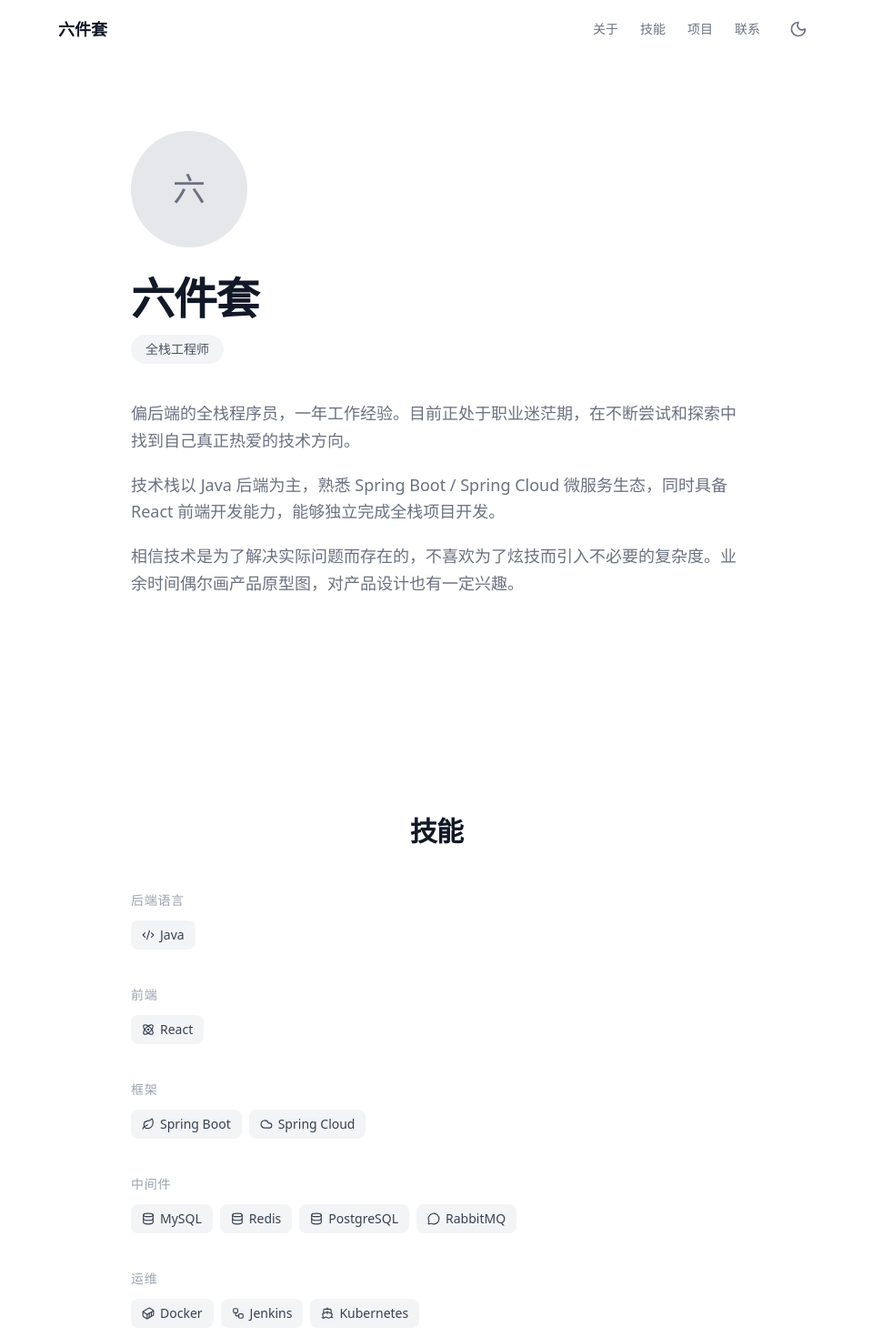
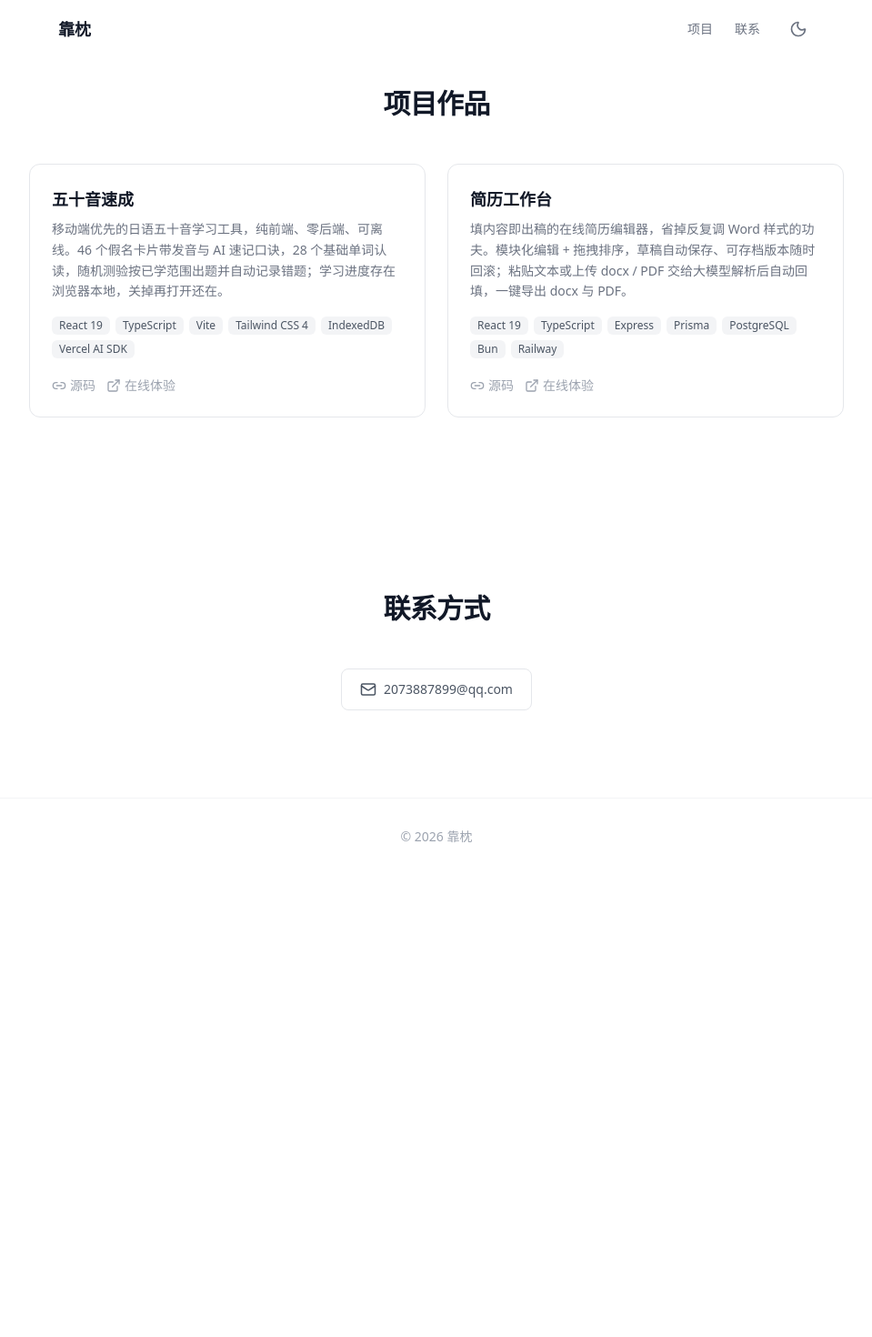
Before and after one commit to tfcekyxh/me, a React (Vite) app: page / in a window 1280 px wide. Shown: the top 1470 px of the page at 91% size, without its empty margins (160-1119 px from the left). After the commit the page ends 962 px from the top, so only its background shows below. Built offline with nearby package versions, Linux system fonts and the light colour scheme.

Commit message:
精简首页为项目作品与联系方式，站点更名为靠枕
移除个人简介与技能板块（含 Hero、Skills 组件及 skills 数据），
导航只保留项目、联系两个锚点；联系方式去掉占位提示，
页脚仅保留版权行，站点名称统一改为「靠枕」。

```diff
--- a/index.html
+++ b/index.html
@@ -13,7 +13,7 @@
     <meta charset="UTF-8" />
     <link rel="icon" type="image/svg+xml" href="/favicon.svg" />
     <meta name="viewport" content="width=device-width, initial-scale=1.0" />
-    <title>六件套 - 全栈工程师</title>
+    <title>靠枕 - 全栈工程师</title>
   </head>
   <body>
     <div id="root"></div>
--- a/src/App.tsx
+++ b/src/App.tsx
@@ -1,6 +1,4 @@
 import { Navbar } from './components/Navbar'
-import { Hero } from './components/Hero'
-import { Skills } from './components/Skills'
 import { Projects } from './components/Projects'
 import { Contact } from './components/Contact'
 import { Footer } from './components/Footer'
@@ -11,8 +9,6 @@ function App() {
     <div className="min-h-screen bg-white text-gray-900 dark:bg-gray-950 dark:text-gray-100">
       <SEO />
       <Navbar />
-      <Hero />
-      <Skills />
       <Projects />
       <Contact />
       <Footer />
--- a/src/components/Contact.tsx
+++ b/src/components/Contact.tsx
@@ -28,10 +28,6 @@ export function Contact() {
             )
           })}
         </div>
-
-        <p className="mt-10 text-sm text-gray-400">
-          GitHub / LinkedIn 待补充
-        </p>
       </AnimatedSection>
     </section>
   )
--- a/src/components/Footer.tsx
+++ b/src/components/Footer.tsx
@@ -2,10 +2,7 @@ export function Footer() {
   return (
     <footer className="border-t border-gray-100 px-4 py-8 dark:border-gray-800">
       <div className="mx-auto max-w-4xl text-center text-sm text-gray-400">
-        <p>
-          &copy; {new Date().getFullYear()} 六件套 &mdash; 基于 React + Vite + Tailwind CSS
-          构建
-        </p>
+        <p>&copy; {new Date().getFullYear()} 靠枕</p>
       </div>
     </footer>
   )
--- a/src/components/Hero.tsx
+++ /dev/null
@@ -1,44 +0,0 @@
-import { AnimatedSection } from './AnimatedSection'
-
-export function Hero() {
-  return (
-    <section
-      id="hero"
-      className="min-h-screen flex items-center px-4 sm:px-6 lg:px-8"
-    >
-      <AnimatedSection className="mx-auto max-w-2xl">
-        {/* avatar placeholder */}
-        <div className="mb-8 flex justify-center md:justify-start">
-          <div className="flex h-28 w-28 items-center justify-center rounded-full bg-gray-200 text-4xl font-medium text-gray-500 dark:bg-gray-800 dark:text-gray-400 md:h-32 md:w-32">
-            六
-          </div>
-        </div>
-
-        {/* name + title */}
-        <h1 className="mb-4 text-center text-4xl font-semibold tracking-tight text-gray-900 dark:text-gray-100 md:text-left md:text-5xl">
-          六件套
-        </h1>
-        <div className="mb-10 flex justify-center md:justify-start">
-          <span className="inline-block rounded-full bg-gray-100 px-4 py-1.5 text-sm font-medium text-gray-600 dark:bg-gray-800 dark:text-gray-300">
-            全栈工程师
-          </span>
-        </div>
-
-        {/* intro paragraphs */}
-        <div className="space-y-5 text-base leading-relaxed text-gray-500 dark:text-gray-400 md:text-lg">
-          <p>
-            偏后端的全栈程序员，一年工作经验。目前正处于职业迷茫期，在不断尝试和探索中找到自己真正热爱的技术方向。
-          </p>
-          <p>
-            技术栈以 Java 后端为主，熟悉 Spring Boot / Spring Cloud
-            微服务生态，同时具备 React
-            前端开发能力，能够独立完成全栈项目开发。
-          </p>
-          <p>
-            相信技术是为了解决实际问题而存在的，不喜欢为了炫技而引入不必要的复杂度。业余时间偶尔画产品原型图，对产品设计也有一定兴趣。
-          </p>
-        </div>
-      </AnimatedSection>
-    </section>
-  )
-}
--- a/src/components/Navbar.tsx
+++ b/src/components/Navbar.tsx
@@ -3,8 +3,6 @@ import { Menu, X } from 'lucide-react'
 import { ThemeToggle } from './ThemeToggle'
 
 const NAV_ITEMS = [
-  { id: 'hero', label: '关于' },
-  { id: 'skills', label: '技能' },
   { id: 'projects', label: '项目' },
   { id: 'contact', label: '联系' },
 ]
@@ -36,7 +34,7 @@ export function Navbar() {
       <div className="mx-auto max-w-4xl px-4 sm:px-6 lg:px-8">
         <div className="flex h-16 items-center justify-between">
           <span className="text-lg font-semibold text-gray-900 dark:text-gray-100">
-            六件套
+            靠枕
           </span>
 
           {/* desktop nav */}
--- a/src/components/Projects.tsx
+++ b/src/components/Projects.tsx
@@ -10,7 +10,7 @@ function ProjectCard({
   demoUrl,
 }: (typeof projects)[number]) {
   return (
-    <div className="rounded-xl border border-gray-200 bg-white p-6 transition-all hover:-translate-y-1 hover:shadow-md dark:border-gray-800 dark:bg-gray-900">
+    <div className="relative rounded-xl border border-gray-200 bg-white p-6 transition-all hover:-translate-y-1 hover:shadow-md dark:border-gray-800 dark:bg-gray-900">
       <h3 className="mb-2 text-lg font-semibold text-gray-900 dark:text-gray-100">
         {name}
       </h3>
@@ -35,7 +35,7 @@ function ProjectCard({
             href={githubUrl}
             target="_blank"
             rel="noopener noreferrer"
-            className="inline-flex items-center gap-1 text-sm text-gray-400 hover:text-gray-700 dark:hover:text-gray-300 transition-colors"
+            className="relative z-10 inline-flex items-center gap-1 text-sm text-gray-400 hover:text-gray-700 dark:hover:text-gray-300 transition-colors"
           >
             <Link2 size={16} />
             源码
@@ -46,13 +46,24 @@ function ProjectCard({
             href={demoUrl}
             target="_blank"
             rel="noopener noreferrer"
-            className="inline-flex items-center gap-1 text-sm text-gray-400 hover:text-gray-700 dark:hover:text-gray-300 transition-colors"
+            className="relative z-10 inline-flex items-center gap-1 text-sm text-gray-400 hover:text-gray-700 dark:hover:text-gray-300 transition-colors"
           >
             <ExternalLink size={16} />
             在线体验
           </a>
         )}
       </div>
+
+      {/* 整卡可点：铺满卡片的透明链接，源码等内部链接用 z-10 浮在其上 */}
+      {demoUrl && (
+        <a
+          href={demoUrl}
+          target="_blank"
+          rel="noopener noreferrer"
+          aria-label={`在线体验 ${name}`}
+          className="absolute inset-0 rounded-xl"
+        />
+      )}
     </div>
   )
 }
--- a/src/components/SEO.tsx
+++ b/src/components/SEO.tsx
@@ -3,15 +3,15 @@ import { Helmet } from 'react-helmet-async'
 export function SEO() {
   return (
     <Helmet>
-      <title>六件套 - 全栈工程师</title>
+      <title>靠枕 - 全栈工程师</title>
       <meta name="description" content="偏后端的全栈程序员，技术栈以 Java / Spring Boot / React 为主。个人介绍与作品展示。" />
 
-      <meta property="og:title" content="六件套 - 全栈工程师" />
+      <meta property="og:title" content="靠枕 - 全栈工程师" />
       <meta property="og:description" content="偏后端的全栈程序员，技术栈以 Java / Spring Boot / React 为主。" />
       <meta property="og:type" content="website" />
 
       <meta name="twitter:card" content="summary" />
-      <meta name="twitter:title" content="六件套 - 全栈工程师" />
+      <meta name="twitter:title" content="靠枕 - 全栈工程师" />
       <meta name="twitter:description" content="偏后端的全栈程序员，技术栈以 Java / Spring Boot / React 为主。" />
     </Helmet>
   )
--- a/src/components/Skills.tsx
+++ /dev/null
@@ -1,38 +0,0 @@
-import { skillCategories } from '../data/skills'
-import { AnimatedSection } from './AnimatedSection'
-
-export function Skills() {
-  return (
-    <section id="skills" className="px-4 sm:px-6 lg:px-8 py-24">
-      <AnimatedSection className="mx-auto max-w-2xl">
-        <h2 className="mb-12 text-center text-3xl font-semibold tracking-tight text-gray-900 dark:text-gray-100">
-          技能
-        </h2>
-
-        <div className="space-y-10">
-          {skillCategories.map((cat) => (
-            <div key={cat.category}>
-              <h3 className="mb-3 text-sm font-medium uppercase tracking-wider text-gray-400 dark:text-gray-500">
-                {cat.category}
-              </h3>
-              <div className="flex flex-wrap gap-2">
-                {cat.skills.map((skill) => {
-                  const Icon = skill.icon
-                  return (
-                    <span
-                      key={skill.name}
-                      className="inline-flex items-center gap-1.5 rounded-lg bg-gray-100 px-3 py-1.5 text-sm text-gray-700 dark:bg-gray-800 dark:text-gray-300"
-                    >
-                      <Icon size={14} />
-                      {skill.name}
-                    </span>
-                  )
-                })}
-              </div>
-            </div>
-          ))}
-        </div>
-      </AnimatedSection>
-    </section>
-  )
-}
--- a/src/data/skills.ts
+++ /dev/null
@@ -1,62 +0,0 @@
-import {
-  Code2,
-  Atom,
-  Leaf,
-  Cloud,
-  Database,
-  MessageCircle,
-  Container,
-  Workflow,
-  Ship,
-  PenTool,
-  type LucideIcon,
-} from 'lucide-react'
-
-export interface Skill {
-  name: string
-  icon: LucideIcon
-}
-
-export interface SkillCategory {
-  category: string
-  skills: Skill[]
-}
-
-export const skillCategories: SkillCategory[] = [
-  {
-    category: '后端语言',
-    skills: [{ name: 'Java', icon: Code2 }],
-  },
-  {
-    category: '前端',
-    skills: [{ name: 'React', icon: Atom }],
-  },
-  {
-    category: '框架',
-    skills: [
-      { name: 'Spring Boot', icon: Leaf },
-      { name: 'Spring Cloud', icon: Cloud },
-    ],
-  },
-  {
-    category: '中间件',
-    skills: [
-      { name: 'MySQL', icon: Database },
-      { name: 'Redis', icon: Database },
-      { name: 'PostgreSQL', icon: Database },
-      { name: 'RabbitMQ', icon: MessageCircle },
-    ],
-  },
-  {
-    category: '运维',
-    skills: [
-      { name: 'Docker', icon: Container },
-      { name: 'Jenkins', icon: Workflow },
-      { name: 'Kubernetes', icon: Ship },
-    ],
-  },
-  {
-    category: '软技能',
-    skills: [{ name: '画原型图', icon: PenTool }],
-  },
-]
```
Also changed, not shown: 1 other file (tests, documents, lock files or other folders).
